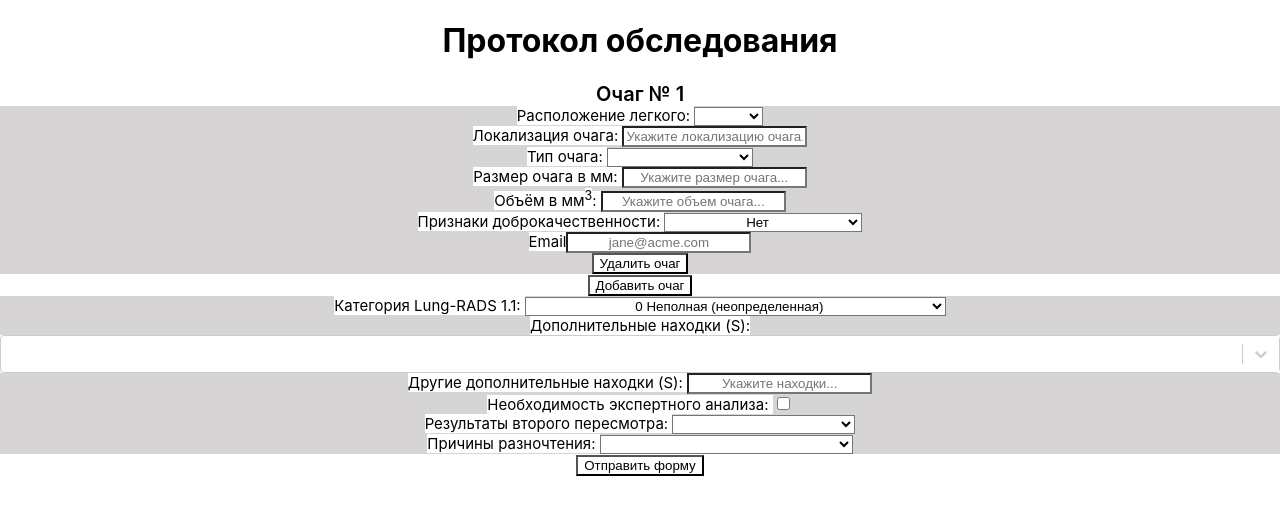
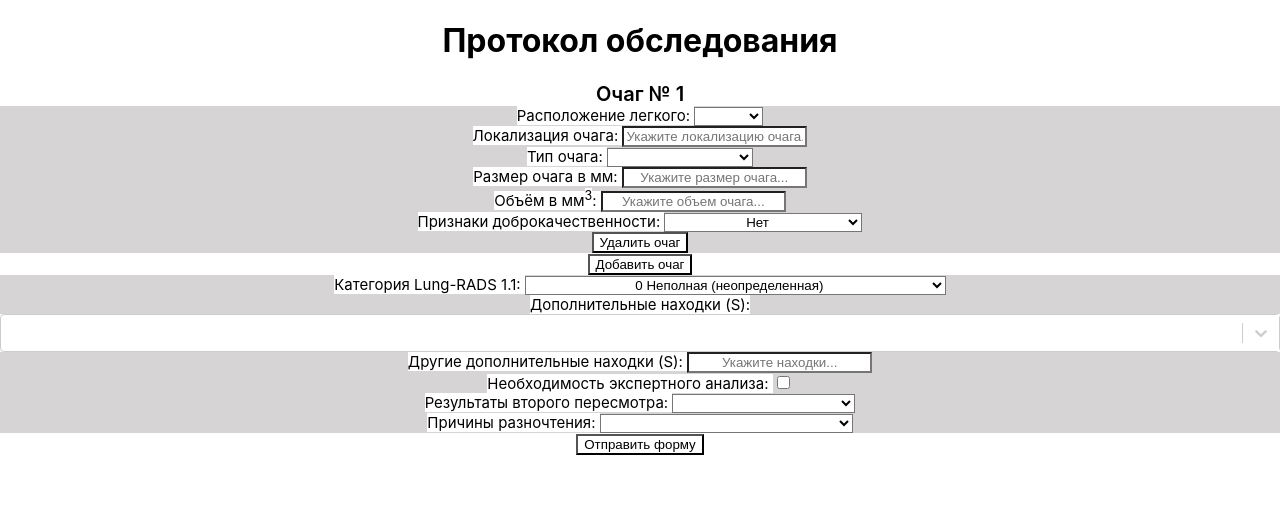
Before and after one commit to AlekseiHead/exam_protocol_2, a React (Create React App) app: page / in a window 1280 px wide. Shown: the top 514 px of the page. Built offline with nearby package versions, Linux system fonts and the light colour scheme.

Commit message:
fix name of values

```diff
--- a/src/components/ResultsFormComponent/ResultsFormComponent.tsx
+++ b/src/components/ResultsFormComponent/ResultsFormComponent.tsx
@@ -8,7 +8,6 @@ const initialValues = {
   nodules: [
     {
       lung_position: "",
-      email: "",
       local: "",
       type_of_nodule: "",
       size_of_finding: "",
@@ -277,22 +276,6 @@ const ProtocolComponent = () => {
                           </Field>
                         </div>
                         <div className="col">
-                          <label htmlFor={`nodules.${index}.email`}>
-                            Email
-                          </label>
-                          <Field
-                            id={`nodules.${index}.email`}
-                            name={`nodules.${index}.email`}
-                            placeholder="jane@acme.com"
-                            type="email"
-                          />
-                          <ErrorMessage
-                            name={`nodules.${index}.lung_position`}
-                            component="div"
-                            className="field-error"
-                          />
-                        </div>
-                        <div className="col">
                           <button
                             type="button"
                             className="secondary"
@@ -309,7 +292,6 @@ const ProtocolComponent = () => {
                     onClick={() =>
                       push({
                         lung_position: "",
-                        email: "",
                         local: "",
                         type_of_nodule: "",
                         size_of_finding: "",
@@ -387,7 +369,7 @@ const ProtocolComponent = () => {
                 </label>
                 <ReactSelect
                   id="additional_inf"
-                  name="favoriteFruits"
+                  name="additional_inf"
                   placeholder="Выберите находки..."
                   isMulti={true}
                   options={additionalInf}
```
